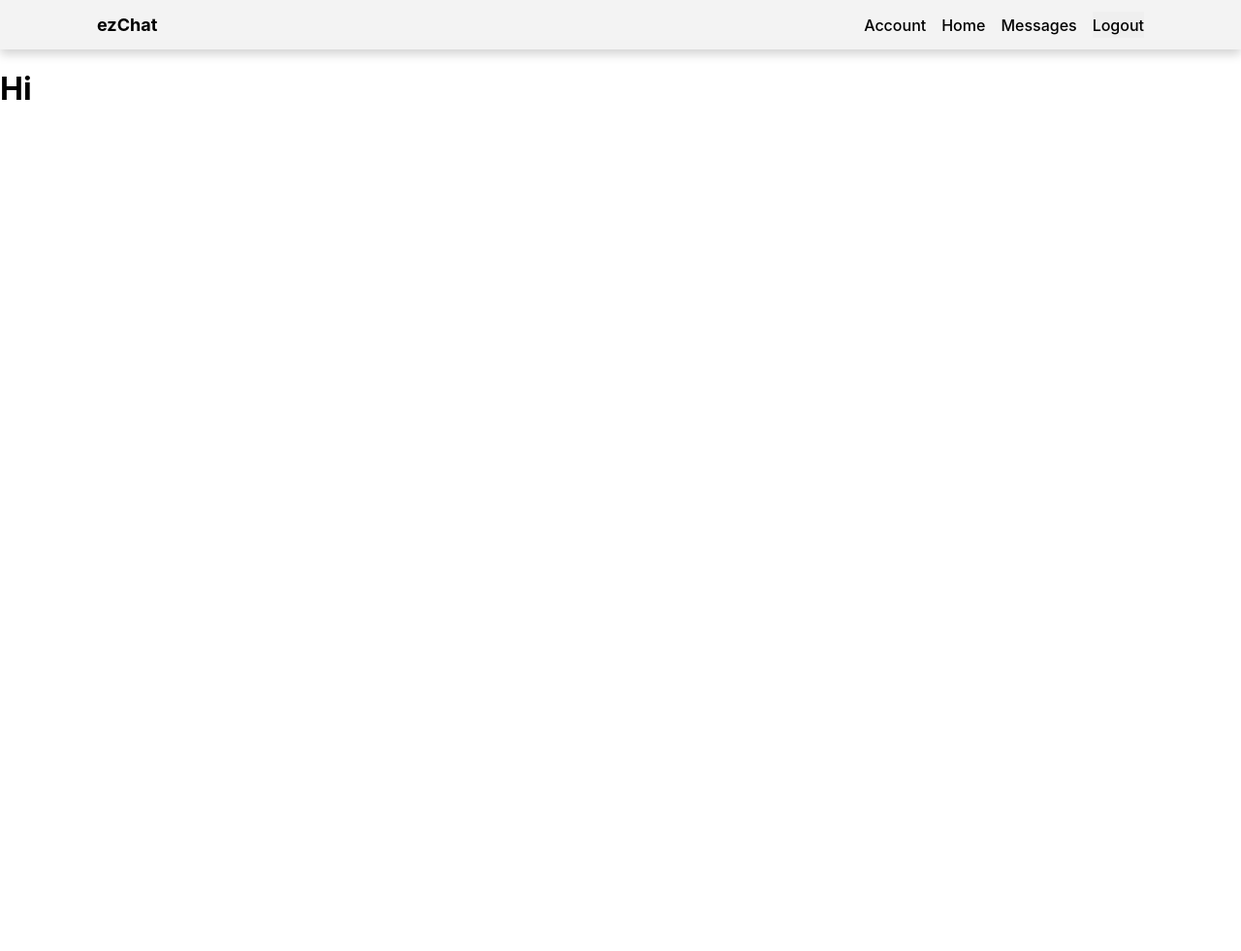
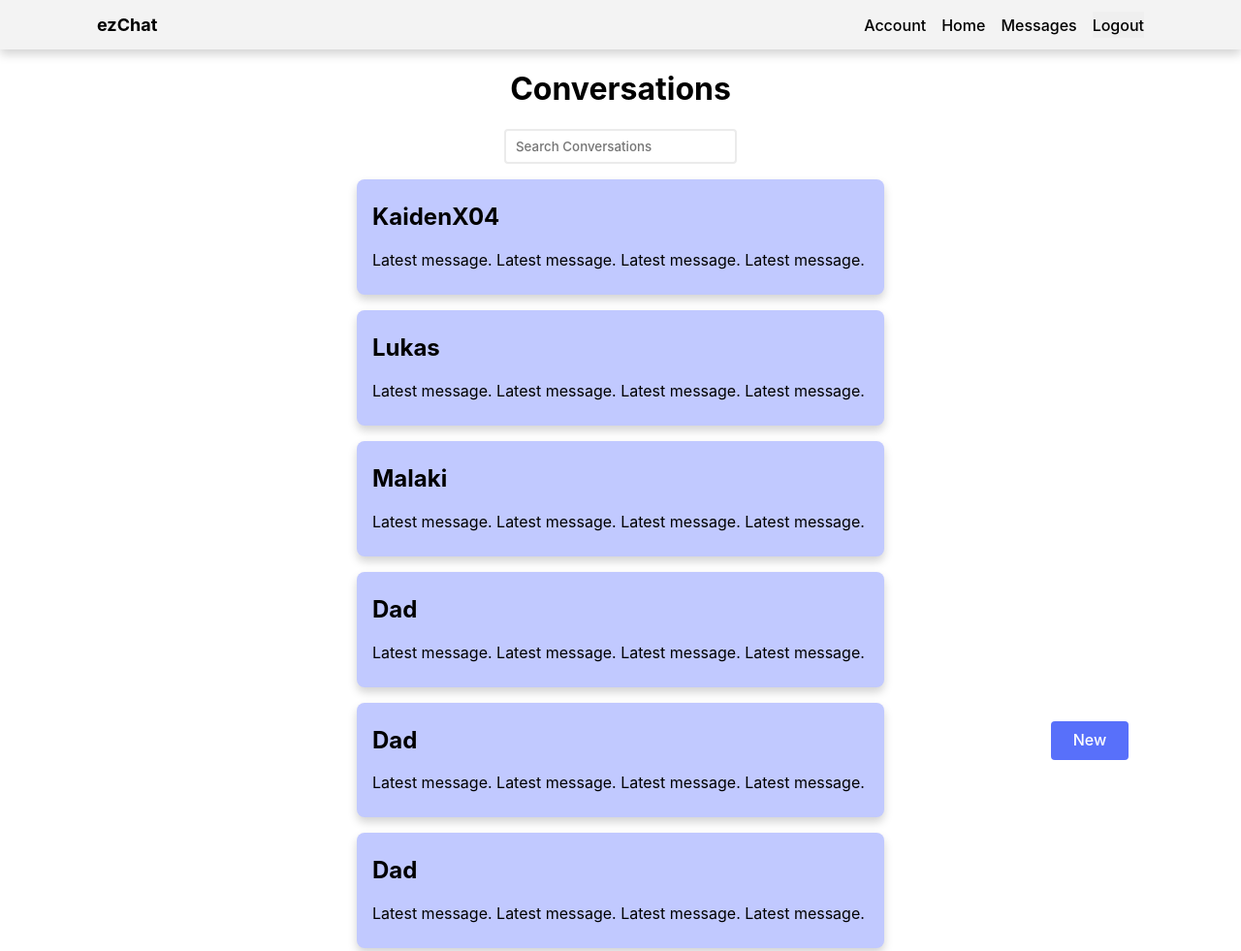
Before and after one commit to kaidx3/ezChat, a React app in the folder client/: page /home in a window 1280 px wide. Shown: the top 981 px of the page at 97% size. Before the commit the page ends 800 px from the top, so only its background shows below. Built offline with nearby package versions, Linux system fonts and the light colour scheme; some packages are replaced by stand-ins of ours; no server answers; sample sign-in values are in the browser's storage.

Commit message:
added a few more pages

```diff
--- a/client/src/css/styles.css
+++ b/client/src/css/styles.css
@@ -14,10 +14,24 @@ code {
     monospace;
 }
 
+.visually-hidden {
+  visibility: hidden;
+  max-width: 0px;
+  max-height: 0px;
+}
+
 .centered-mw-40rem {
   margin-left: auto;
   margin-right: auto;
   max-width: 40rem;
+}
+
+.centered {
+  margin: auto;
+  width: 90%;
+  display: block;
+  justify-content: center;
+  align-items: center;
 }
 
 .text-center {
@@ -76,16 +90,42 @@ code {
   font-weight: 500;
   font-size: medium;
   line-height: 2.40rem;
+  text-align: center;
+}
+
+.small-button {
+  font-family: -apple-system, BlinkMacSystemFont, 'Segoe UI', 'Roboto', 'Oxygen',
+  'Ubuntu', 'Cantarell', 'Fira Sans', 'Droid Sans', 'Helvetica Neue',
+  sans-serif;
+  color: black;
+  display: inline-block;
+  width: 5rem;
+  height: 2.5rem;
+  border-radius: 0.25rem;
+  border: none;
+  margin-bottom: 1rem;
+  vertical-align: middle;
+  text-decoration: none;
+  font-weight: 500;
+  font-size: medium;
+  line-height: 2.40rem;
+  text-align: center;
 }
 
 .primary-button {
   color: white;
-  background-color: rgb(139, 88, 250);
+  background-color: rgb(88, 112, 250);
   box-shadow: 0px 5px 10px rgb(211, 211, 211);
 }
 
+.primary-button-noshadow {
+  color: white;
+  background-color: rgb(88, 112, 250);
+
+}
+
 .primary-button:active, .primary-button:focus, .primary-button:hover {
-  background-color: rgba(139, 88, 250, 0.75);
+  background-color: rgb(130, 149, 255);
 }
 
 .secondary-button {
@@ -215,6 +255,55 @@ code {
   align-items: center;
 }
 
+.chat-display-card {
+  background-color: rgb(193, 201, 255);
+  padding: 1rem;
+  border-radius: 0.5rem;
+  margin: auto;
+  width: 80%;
+  max-width: 40rem;
+  margin-bottom: 1rem;
+  box-shadow: 0px 5px 10px rgb(211, 211, 211);
+}
+
+.chat-display-card p {
+  white-space: nowrap;
+  overflow: hidden;
+  padding-bottom: 2px;
+  margin-bottom: 0.5rem;
+}
+
+.chat-display-card h2 {
+  margin-top: 0.5rem;
+}
+
+#new-chat-container {
+  position: fixed;
+  bottom: 0;
+  display: flex;
+  justify-content: end;
+  align-items: end;
+  width: 100%;
+}
+
+#new-chat-container * {
+  margin-right: 1rem;
+  margin-left: auto;
+}
+
+.label-header {
+  margin-left: 1rem;
+}
+
+.member-list p {
+  font-weight: 500;
+  margin-left: 1.5rem;
+}
+
+.ms-1rem {
+  margin-left: 1rem;
+}
+
 @media screen and (min-width: 800px) {
   .header .content {
     z-index: 10;
--- a/client/src/pages/authentication/reset-password.js
+++ b/client/src/pages/authentication/reset-password.js
@@ -22,7 +22,7 @@ const ResetPassword = ({auth}) => {
     }
 
     return (
-        <div class="centered-mw-40rem">
+    <div class="centered-mw-40rem">
         <h1 class="text-center mt-10rem">Reset Password</h1>
 
         {
--- /dev/null
+++ b/client/src/pages/main/create-chat.js
@@ -0,0 +1,40 @@
+const CreateChat = () => {
+    return (
+    <div class="container">
+        <div class="centered-mw-40rem">
+            <h1 class="text-center">Create Chat</h1>
+
+            <h2 class="label-header">Add Members</h2>
+            <div class="member-list flex">
+                <p>Kaiden</p>
+                <p>Lukas</p>
+                <p>Malaki</p>
+            </div>
+
+            <div class="centered flex">
+                <label for="username" class="visually-hidden">Username</label>
+                <input class="large-input" placeholder="Username" id="username" name="username"></input>
+            </div>
+
+            <div class="centered flex">
+                <button class="large-button primary-button">Add</button>
+            </div>
+
+            <h2 class="label-header">Name Chat</h2>
+            <div class="centered flex">
+                <label for="name" class="visually-hidden">Name</label>
+                <input class="large-input" placeholder="Name" id="name" name="name"></input>
+            </div>
+
+            <div class="centered flex">
+                <button class="large-button primary-button" id="create-chat-btn">Create</button>
+            </div>
+            <div class="centered flex">
+                <a class="large-button secondary-button" href="/home">Cancel</a>
+            </div>
+        </div>
+    </div>
+    );
+}
+
+export default CreateChat;
--- a/client/src/pages/main/home.js
+++ b/client/src/pages/main/home.js
@@ -1,6 +1,43 @@
 const Home = () => {
     return (
-        <h1>Hi</h1>
+    <div class="container">
+        <div class="centered-mw-40rem">
+            <h1 class="text-center">Conversations</h1>
+
+            <div class="centered-mw-40rem text-center">
+                <label for="search-conversations" class="visually-hidden"></label>
+                <input type="text" class="large-input" placeholder="Search Conversations" id="search-conversations" name="search-conversations"></input>
+            </div>
+
+            <div class="chat-display-card">
+                <h2>KaidenX04</h2>
+                <p>Latest message. Latest message. Latest message. Latest message.</p>
+            </div>
+            <div class="chat-display-card">
+                <h2>Lukas</h2>
+                <p>Latest message. Latest message. Latest message. Latest message.</p>
+            </div>
+            <div class="chat-display-card">
+                <h2>Malaki</h2>
+                <p>Latest message. Latest message. Latest message. Latest message.</p>
+            </div>
+            <div class="chat-display-card">
+                <h2>Dad</h2>
+                <p>Latest message. Latest message. Latest message. Latest message.</p>
+            </div>
+            <div class="chat-display-card">
+                <h2>Dad</h2>
+                <p>Latest message. Latest message. Latest message. Latest message.</p>
+            </div>
+            <div class="chat-display-card">
+                <h2>Dad</h2>
+                <p>Latest message. Latest message. Latest message. Latest message.</p>
+            </div>
+        </div>
+        <div id="new-chat-container" class="container">
+            <a class="small-button primary-button-noshadow" id="new-chat-btn" href="/create-chat">New</a>
+        </div>
+    </div>
     );
 }
 
```
Also changed, not shown: client/src/index.js (+6 -1 lines).
